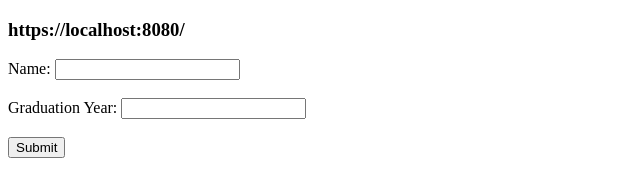
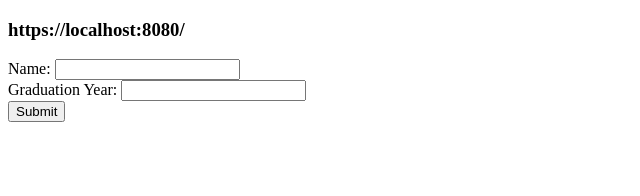
Before and after one commit to acciojob/sharable-urls-Sonu34668, a website: page main.html in a window 1280 px wide. Shown: the whole page, without its empty margins (0-640 px from the left). Drawn offline with Linux system fonts and the light colour scheme.

Commit message:
created a submission

```diff
--- a/main.html
+++ b/main.html
@@ -7,10 +7,10 @@
 	<h3 id="url">https://localhost:8080/</h3>
   <form>
     <label for="name">Name:</label>
-    <input type="text" id="name" name="name" required><br><br>
+    <input type="text" id="name" name="name" required><br>
 
     <label for="year">Graduation Year:</label>
-    <input type="number" id="year" name="year" required><br><br>
+    <input type="number" id="year" name="year" required><br>
 
     <input type="button" id="button" value="Submit">
   </form>
```
